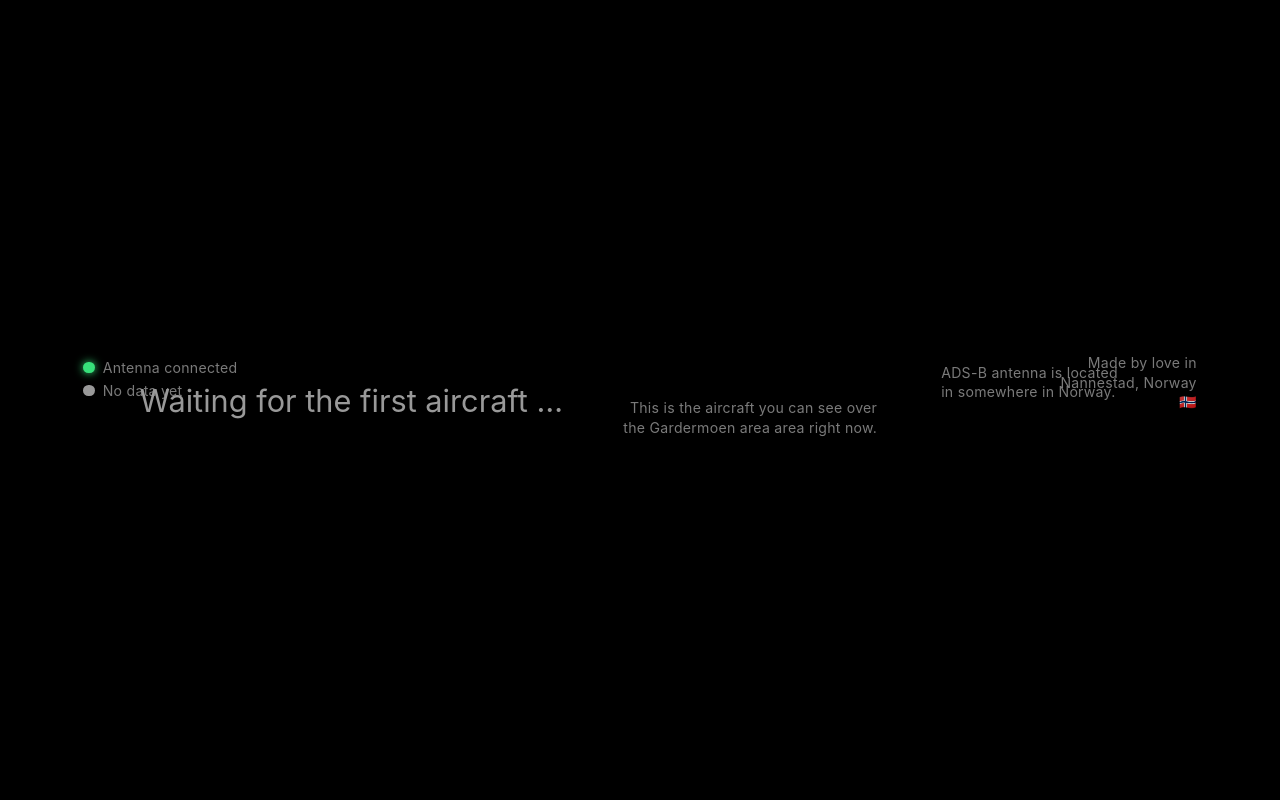
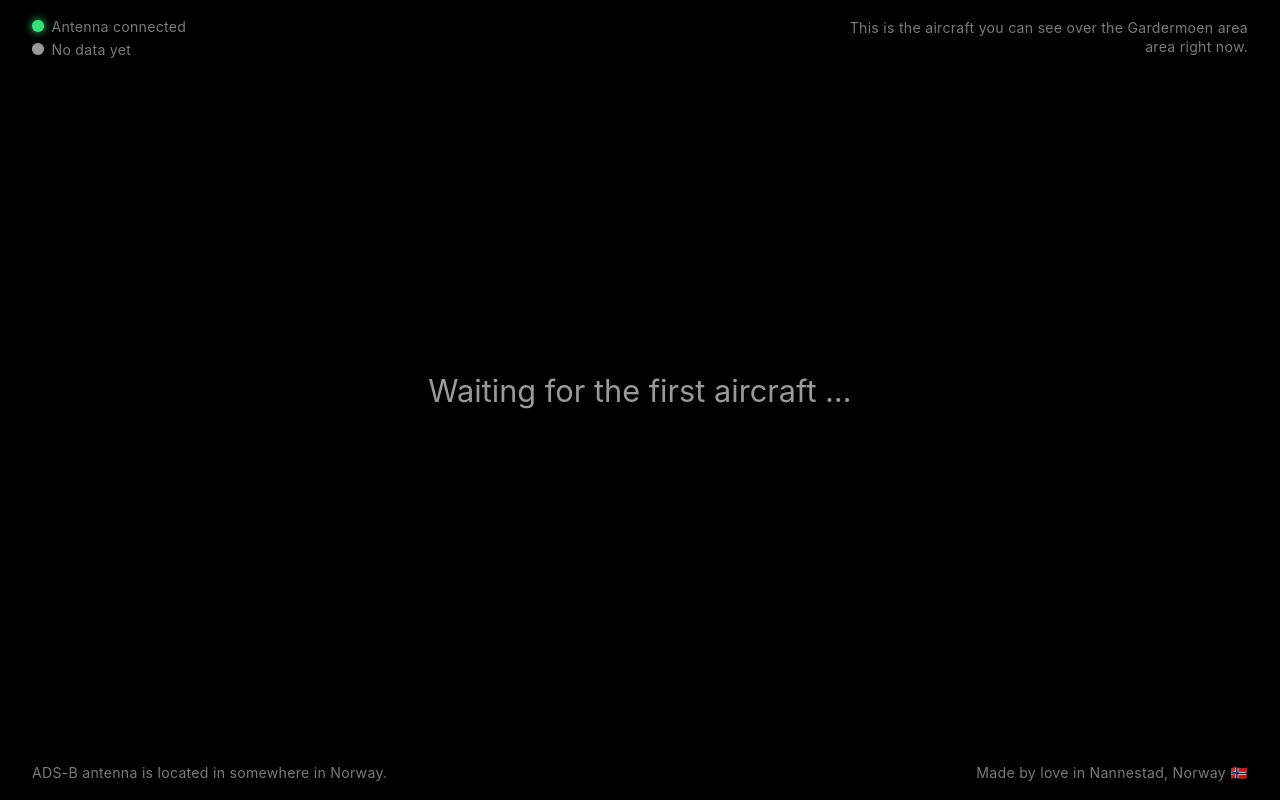
Before and after one commit to Kgrande93/skywatch, a Flask app: page / in a window 1280 px wide. Run offline with Flask 3, Linux system fonts and the light colour scheme; data that the repository does not hold is empty.

Commit message:
Restructure both templates into real flex layout, eliminate fixed-position label overlap

```diff
--- a/templates/index.html
+++ b/templates/index.html
@@ -19,22 +19,43 @@
     background: #000;
     color: #fff;
     font-family: -apple-system, "Segoe UI", Roboto, sans-serif;
+    height: 100vh;
+    display: flex;
+    flex-direction: column;
+    user-select: none;
+    -webkit-user-select: none;
+  }
+  .page {
+    display: flex;
+    flex-direction: column;
+    height: 100%;
+    width: 100%;
+    padding: clamp(12px, 2.2vh, 26px) clamp(14px, 2.5vw, 36px);
+    gap: clamp(8px, 1.6vh, 20px);
+  }
+  .top-row, .bottom-row {
+    display: flex;
+    align-items: flex-start;
+    justify-content: space-between;
+    gap: clamp(12px, 3vw, 40px);
+    flex-wrap: wrap;
+  }
+  .bottom-row {
+    align-items: flex-end;
+  }
+  .main-area {
+    flex: 1;
+    min-height: 0;
     display: flex;
     align-items: center;
     justify-content: center;
-    min-height: 100vh;
-    padding: 4vh 4vw;
-    user-select: none;
-    -webkit-user-select: none;
+    overflow: auto;
   }
   .card {
     max-width: 1600px;
     width: 100%;
   }
   .top-status-stack {
-    position: fixed;
-    top: clamp(12px, 2.2vh, 26px);
-    left: clamp(14px, 2.5vw, 36px);
     display: flex;
     flex-direction: column;
     gap: 6px;
@@ -61,29 +82,25 @@
     opacity: 0.8;
   }
   .corner-label {
-    position: fixed;
     font-size: clamp(10px, 1.1vw, 16px);
     color: var(--muted);
     opacity: 0.8;
     letter-spacing: 0.02em;
-    max-width: 46vw;
+    max-width: 32vw;
     line-height: 1.4;
     overflow-wrap: break-word;
   }
   .corner-label.top-right {
-    top: clamp(12px, 2.2vh, 26px);
-    right: clamp(14px, 2.5vw, 36px);
     text-align: right;
   }
   .corner-label.bottom-left {
-    bottom: clamp(12px, 2.2vh, 26px);
-    left: clamp(14px, 2.5vw, 36px);
     text-align: left;
   }
   .corner-label.bottom-right {
-    bottom: clamp(12px, 2.2vh, 26px);
-    right: clamp(14px, 2.5vw, 36px);
     text-align: right;
+  }
+  @media (max-width: 700px), (max-height: 500px) {
+    .corner-label, .top-status-stack { display: none; }
   }
   .header {
     display: flex;
@@ -317,7 +334,7 @@
     15% { opacity: 1; }
     100% { opacity: 0; height: 60px; }
   }
-  .card, .top-status-stack, .corner-label, .rotate-progress-track {
+  .page, .rotate-progress-track {
     position: relative;
     z-index: 1;
   }
@@ -327,7 +344,8 @@
 <body>
   <div id="snowLayer" class="snow-layer"></div>
   <div id="fireworksLayer" class="fireworks-layer"></div>
-  <div class="card">
+  <div class="page">
+    <div class="top-row">
       <div class="top-status-stack">
         <div class="top-status">
           <span id="antennaDot" class="status-dot idle"></span>
@@ -338,6 +356,11 @@
           <span id="statusLabel" class="status-label">Connecting …</span>
         </div>
       </div>
+      <div class="corner-label top-right">This is the aircraft you can see over the {{ region_text }} area right now.</div>
+    </div>
+
+    <div class="main-area">
+      <div class="card">
         <div id="content"></div>
         <div id="navRow" class="nav-row">
           <button id="prevBtn" class="nav-arrow" onclick="navigatePrev()" aria-label="Previous aircraft">&#8249;</button>
@@ -345,9 +368,13 @@
           <button id="nextBtn" class="nav-arrow" onclick="navigateNext()" aria-label="Next aircraft">&#8250;</button>
         </div>
       </div>
-  <div class="corner-label top-right">This is the aircraft you can see over the {{ region_text }} area right now.</div>
+    </div>
+
+    <div class="bottom-row">
       <div class="corner-label bottom-left">ADS-B antenna is located in {{ antenna_location_text }}.</div>
       <div class="corner-label bottom-right">Made by love in Nannestad, Norway &#127475;&#127476;</div>
+    </div>
+  </div>
   <div id="rotateProgressTrack" class="rotate-progress-track">
     <div id="rotateProgressBar" class="rotate-progress-bar"></div>
   </div>
```
Also changed, not shown: templates/kiosk.html (+40 -16 lines). Lines whose indentation alone changed are shown as unchanged.
